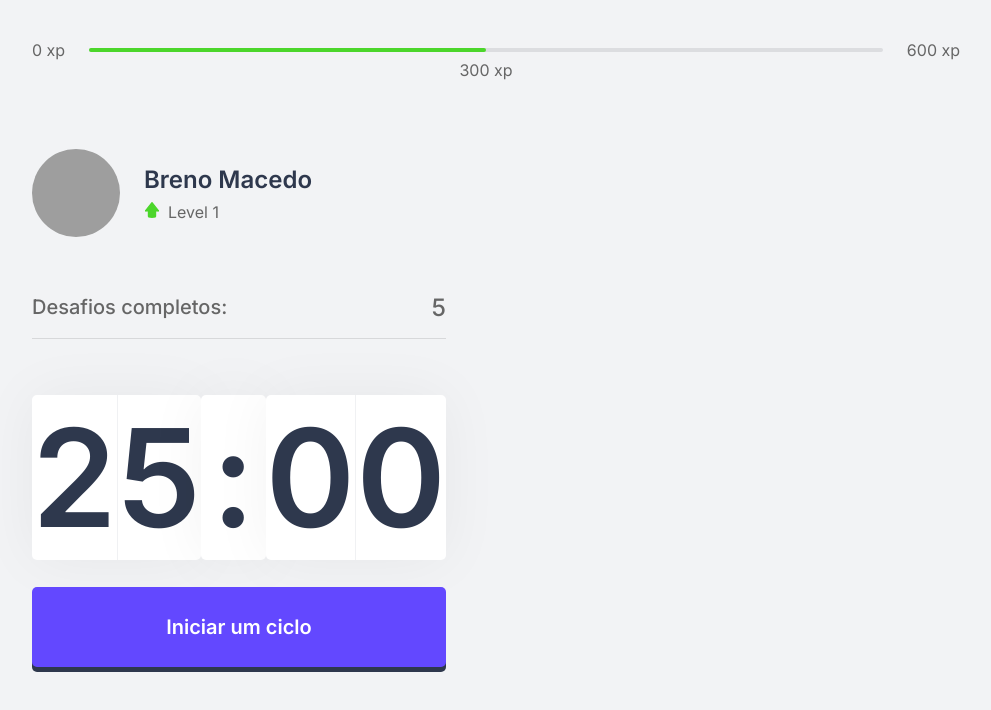
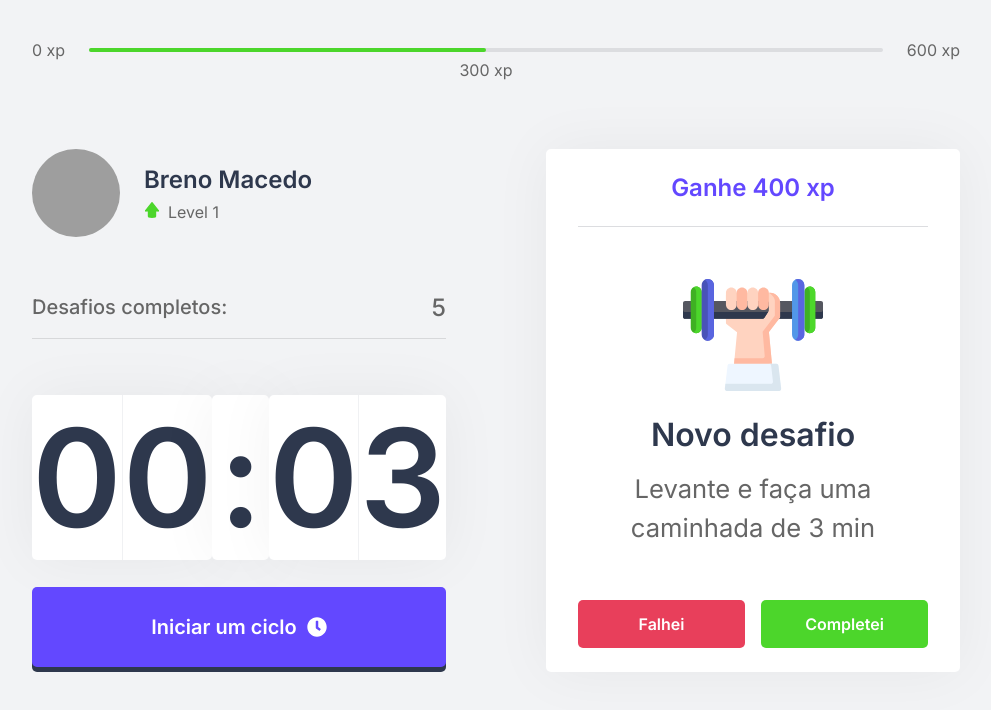
Before and after one commit to brenomacedo/NLW4-react, a Next.js app: page / in a window 1280 px wide. Shown: the top 710 px of the page, without its empty margins (144-1135 px from the left). Built offline with nearby package versions, Linux system fonts and the light colour scheme; grey boxes are pictures that could not be loaded.

Commit message:
challangeBox

```diff
--- a/package.json
+++ b/package.json
@@ -10,7 +10,8 @@
   "dependencies": {
     "next": "10.0.7",
     "react": "17.0.1",
-    "react-dom": "17.0.1"
+    "react-dom": "17.0.1",
+    "react-icons": "^4.2.0"
   },
   "devDependencies": {
     "@types/node": "^14.14.31",
--- /dev/null
+++ b/src/components/ChallangeBox.tsx
@@ -0,0 +1,35 @@
+import styles from '../styles/components/ChallangeBox.module.css'
+
+export default function ChallangeBox() {
+
+    const hasActiveChallange = true
+
+    return (
+        <div className={styles.container}>
+            {hasActiveChallange ? (
+                <div className={styles.challangeActive}>
+                    <header>Ganhe 400 xp</header>
+                    <main>
+                        <img src="icons/body.svg" alt=""/>
+                        <strong>Novo desafio</strong>
+                        <p>Levante e faça uma caminhada de 3 min</p>
+                    </main>
+                    <footer>
+                        <button type="button"
+                        className={styles.challangeFailButton}>Falhei</button>
+                        <button type="button"
+                        className={styles.challangeSucceededButton}>Completei</button>
+                    </footer>
+                </div>
+            ) : (
+                <div className={styles.challangeNotActive}>
+                    <strong>Finalize um ciclo para receber um desafio</strong>
+                    <p>
+                        <img src="icons/level-up.svg" alt="Level up"/>
+                        Avance de level completando os desafios
+                    </p>
+                </div>
+            )}
+        </div>
+    )
+}
--- a/src/components/Countdown.tsx
+++ b/src/components/Countdown.tsx
@@ -1,11 +1,12 @@
 import { useEffect, useState } from 'react'
 import styles from '../styles/components/Countdown.module.css'
+import { FaCheckCircle, FaClock, FaTimes } from 'react-icons/fa'
 
 let countdownTimeOut: NodeJS.Timeout
 
 export default function Countdown() {
 
-    const [time, setTime] = useState(25 * 60)
+    const [time, setTime] = useState(0.05 * 60)
     const [isActive, setIsActive] = useState(false)
     const [hasFinished, setHasFinished] = useState(false)
 
@@ -53,7 +54,7 @@ export default function Countdown() {
             {hasFinished ? (
                 <button disabled className={`${styles.start} ${styles.buttonContainer}`}>
                     <div className={`${styles.buttonAbove} ${styles.BAFinished}`}>
-                        Ciclo encerrado
+                        Ciclo encerrado <FaCheckCircle color='#4cd62b' size={20} style={{ marginLeft: 10 }} />
                     </div>
                 </button>
             ) : (
@@ -61,14 +62,14 @@ export default function Countdown() {
                     <button type="button" onClick={resetCountDown}
                     className={`${styles.start} ${styles.active} ${styles.buttonContainer}`}>
                         <div className={`${styles.buttonAbove} ${styles.BAStop}`}>
-                            Abandonar ciclo
+                            Abandonar ciclo <FaTimes color='#e83f5b' size={20} style={{ marginLeft: 10 }} />
                         </div>
                     </button>
                 ) : (
                     <button type="button" onClick={startCountDown}
                     className={`${styles.start} ${styles.buttonContainer}`}>
                         <div className={`${styles.buttonAbove} ${styles.BAStart}`}>
-                            Iniciar um ciclo
+                            Iniciar um ciclo <FaClock color='white' size={20} style={{ marginLeft: 10 }} />
                         </div>
                     </button>
                 )
--- a/src/pages/index.tsx
+++ b/src/pages/index.tsx
@@ -1,4 +1,5 @@
 import CompletedChallanges from "../components/CompletedChallanges";
+import ChallangeBox from "../components/ChallangeBox";
 import Countdown from "../components/Countdown";
 import ExperienceBar from "../components/ExperienceBar";
 import Profile from "../components/Profile";
@@ -22,7 +23,7 @@ export default function Home() {
           <Countdown />
         </div>
         <div>
-
+          <ChallangeBox />
         </div>
       </section>
     </div>
--- /dev/null
+++ b/src/styles/components/ChallangeBox.module.css
@@ -0,0 +1,105 @@
+.container {
+    height: 100%;
+    background: var(--white);
+    border-radius: 5px;
+    box-shadow: 0 0 60px rgba(0, 0, 0, 0.05);
+    padding: 1.5rem 2rem;
+
+    display: flex;
+    flex-direction: column;
+    align-items: center;
+    justify-content: center;
+    text-align: center;
+}
+
+.challangeNotActive {
+    display: flex;
+    flex-direction: column;
+    align-items: center;
+}
+
+.challangeNotActive strong {
+    font-size: 1.5rem;
+    font-weight: 500;
+    line-height: 1.4;
+}
+
+.challangeNotActive p {
+    display: flex;
+    flex-direction: column;
+    align-items: center;
+    line-height: 1.4;
+    max-width: 70%;
+    margin-top: 3rem;
+}
+
+.challangeNotActive p img {
+    margin-bottom: 1rem;
+}
+
+.challangeActive {
+    height: 100%;
+    display: flex;
+    flex-direction: column;
+}
+
+.challangeActive header {
+    color: var(--blue);
+    font-weight: 600;
+    font-size: 1.5rem;
+    padding: 0 2rem 1.5rem;
+    border-bottom: 1px solid var(--gray-line);
+}
+
+.challangeActive main {
+    flex: 1;
+    display: flex;
+    flex-direction: column;
+    align-items: center;
+    justify-content: center;
+}
+
+.challangeActive main strong {
+    font-weight: 600;
+    font-size: 2rem;
+    color: var(--title);
+    margin: 1.5rem 0 1rem;
+}
+
+.challangeActive main p {
+    line-height: 1.5;
+}
+
+.challangeActive footer {
+    display: grid;
+    grid-template-columns: 1fr 1fr;
+    gap: 1rem;
+}
+
+.challangeActive footer button {
+    height: 3rem;
+
+    display: flex;
+    align-items: center;
+    justify-content: center;
+
+    border: 0;
+    border-radius: 5px;
+
+    color: var(--white);
+    font-size: 1rem;
+    font-weight: 600;
+}
+
+.challangeActive footer button.challangeFailButton {
+    background: var(--red);
+}
+
+.challangeActive footer button.challangeSucceededButton {
+    background: var(--green);
+}
+
+.challangeActive footer button:hover {
+    filter: brightness(0.9);
+    transition: filter 0.2s;
+}
```
Also changed, not shown: 1 other file (tests, documents, lock files or other folders).
